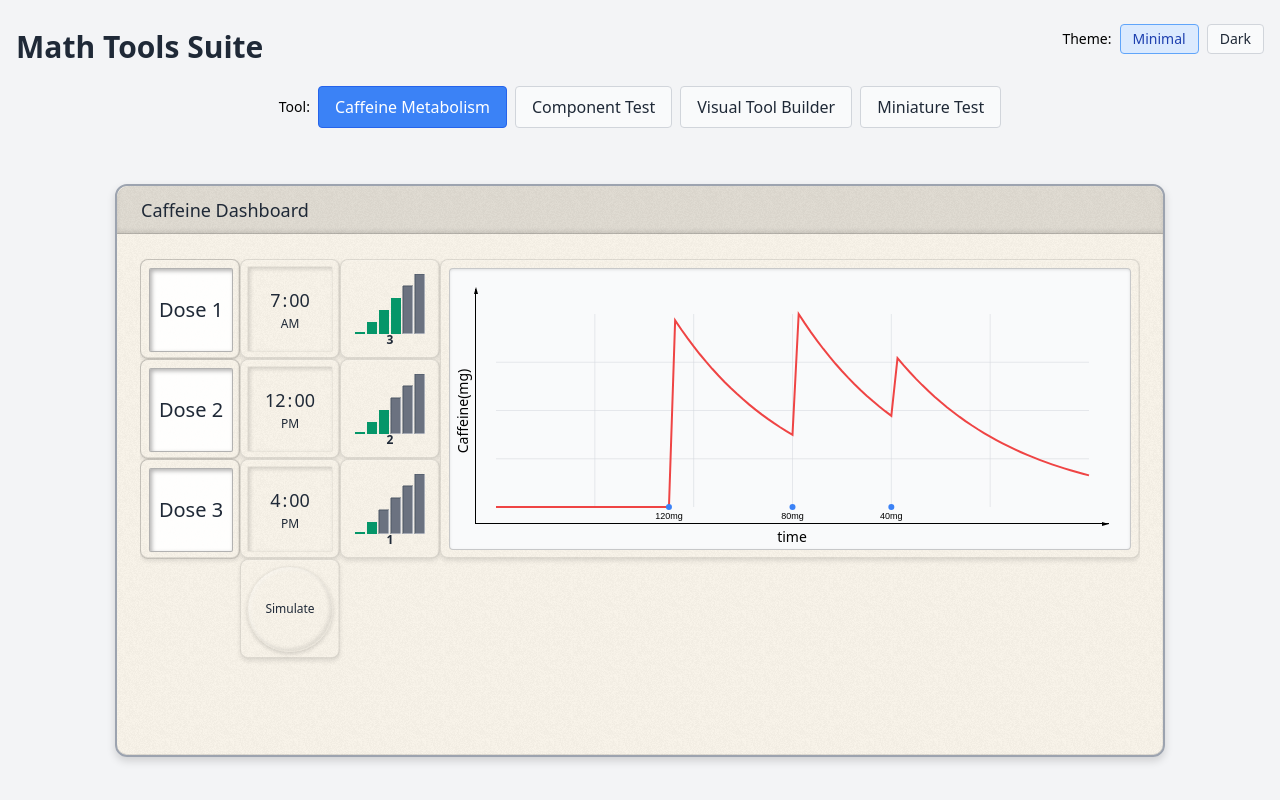
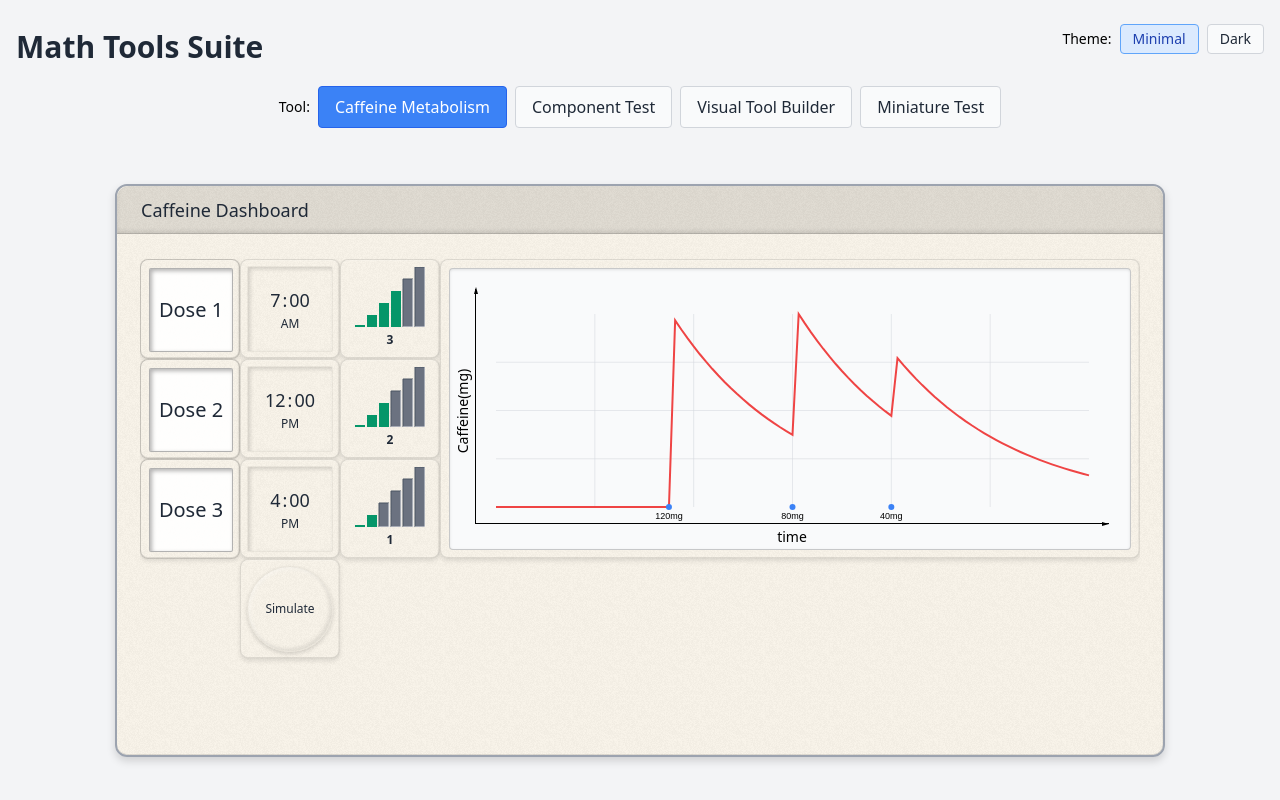
Before and after one commit to MartyWeissman/modeling-synthesizer, a React (Vite) app: page / in a window 1280 px wide. Built offline with nearby package versions, Linux system fonts and the light colour scheme.

Commit message:
Fix GridStaircase centering and alignment issues

```diff
--- a/src/components/grid/GridStaircase.jsx
+++ b/src/components/grid/GridStaircase.jsx
@@ -31,7 +31,8 @@ const GridStaircase = ({
   const stepGap = 2;
   const totalSteps = maxLevel + 1; // 0-5 = 6 steps
   const totalWidth = stepWidth * totalSteps + stepGap * (totalSteps - 1);
-  const startX = (70 - totalWidth) / 2; // Center the stairs in 70px width
+  const containerWidth = 70;
+  const startX = (containerWidth - totalWidth) / 2; // Center the stairs in container
 
   for (let i = 0; i <= maxLevel; i++) {
     const stepHeight = i === 0 ? 2 : i * 12; // Step 0 is just a line, others are 12px per level
@@ -75,13 +76,12 @@ const GridStaircase = ({
       <div className="w-full h-full flex flex-col">
         {/* Staircase area - top 3/4 (75px) */}
         <div className="relative flex-1" style={{ height: "75px" }}>
-          {/* Staircase container - centered 70px wide area */}
+          {/* Staircase container - centered */}
           <div
-            className="absolute left-1/2 transform -translate-x-1/2"
+            className="absolute inset-0 flex items-center justify-center"
             style={{
-              width: "70px",
-              height: "60px",
-              top: "7.5px", // Center vertically in the 75px area
+              width: "100%",
+              height: "100%",
             }}
             onClick={(e) => {
               // Handle more forgiving click for level 0
@@ -97,7 +97,7 @@ const GridStaircase = ({
               // Let individual step clicks handle other levels
             }}
           >
-            <svg width="70" height="60" className="absolute inset-0">
+            <svg width="70" height="60" className="block">
               {steps.map((step) => (
                 <g key={step.level}>
                   {/* Main step with fill */}
```
